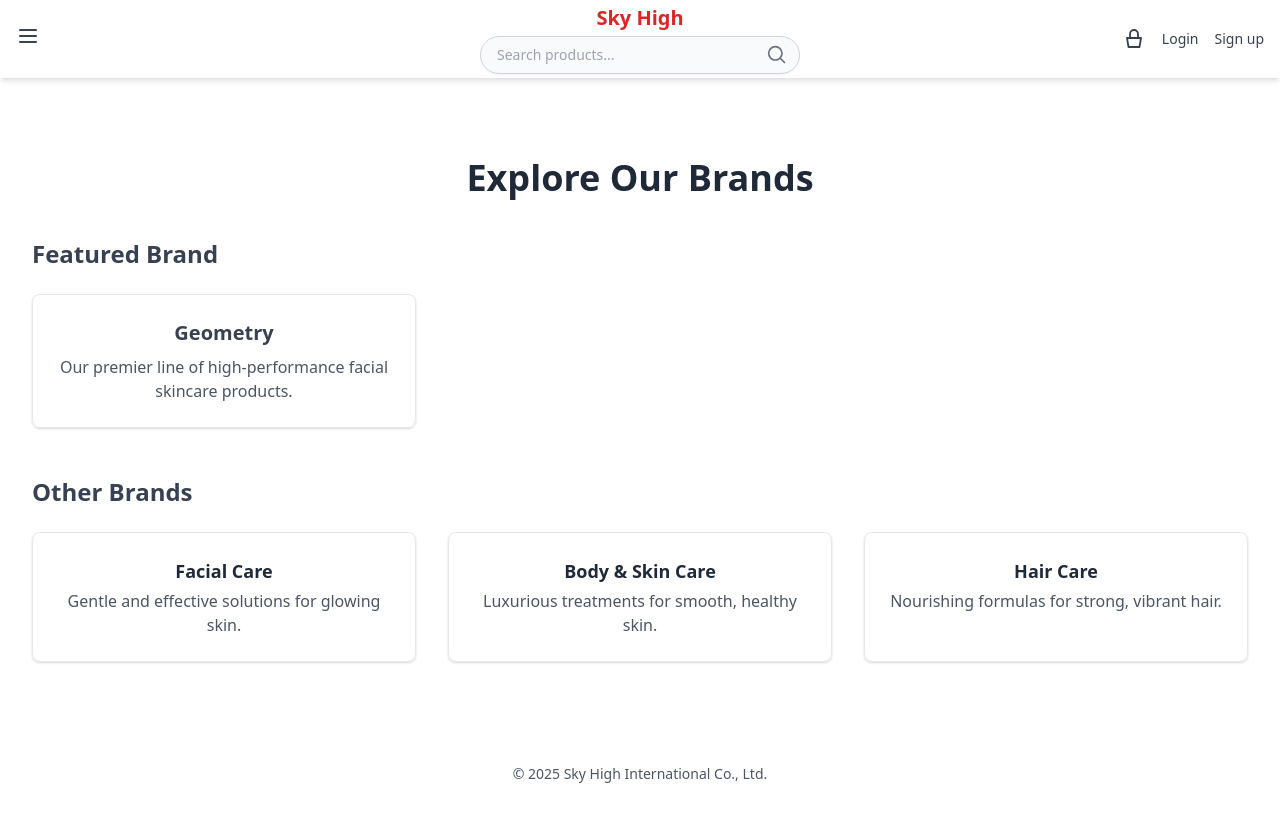
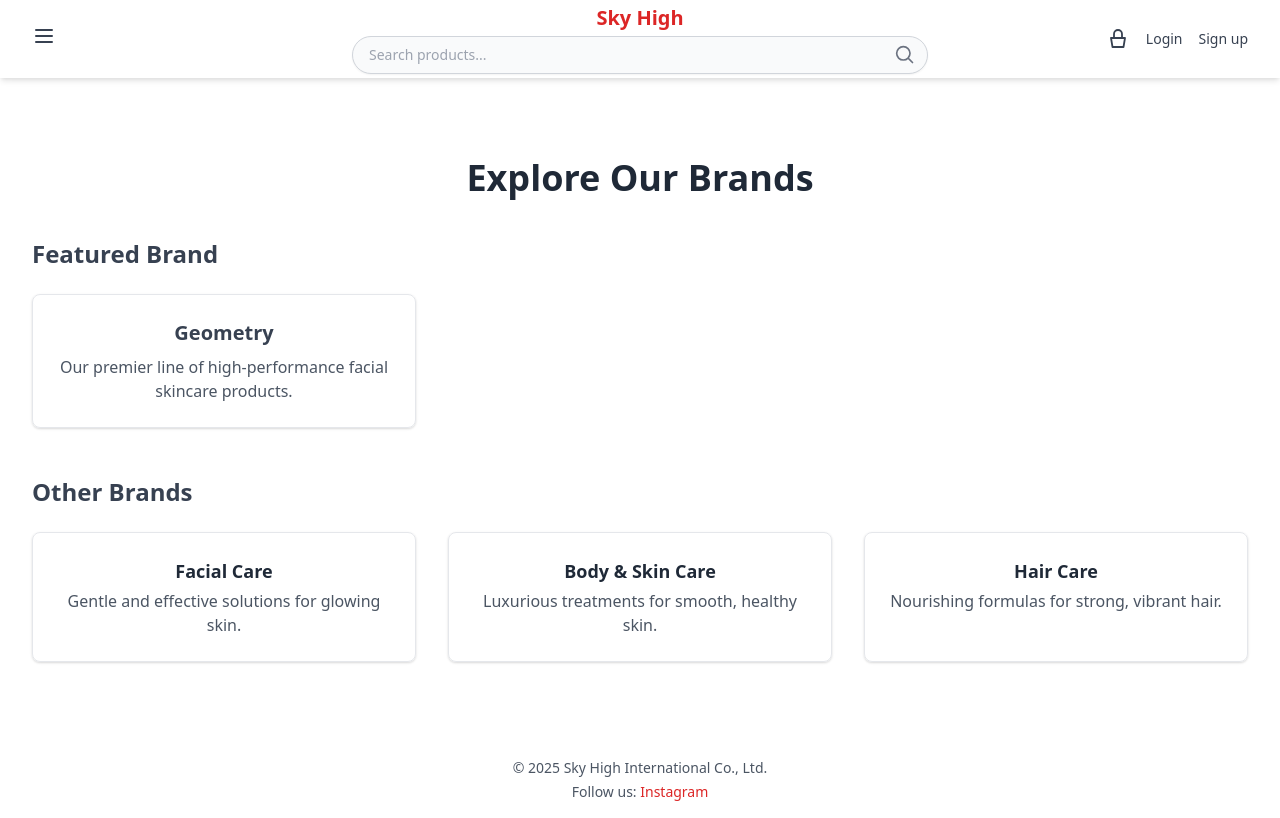
Before and after one commit to samiesaheb/E-commerce-Django, a Django app: page /brands/ in a window 1280 px wide. Before the commit the page ends 783 px from the top, so only its background shows below. Run offline with Django 5.2, Linux system fonts and the light colour scheme.

Commit message:
Add files via upload

```diff
--- a/skyhigh/core/templates/core/footer.html
+++ b/skyhigh/core/templates/core/footer.html
@@ -1,3 +1,8 @@
 <footer class="bg-white text-center text-sm text-gray-600 py-4 mt-auto">
   <p>&copy; 2025 Sky High International Co., Ltd.</p>
+  <p class="mt-1">
+    Follow us:
+    <a href="https://www.instagram.com/skyhigh.inter" target="_blank" rel="noopener noreferrer"
+       class="text-red-600 hover:underline">Instagram</a>
+  </p>
 </footer>
--- a/skyhigh/core/templates/core/header.html
+++ b/skyhigh/core/templates/core/header.html
@@ -1,9 +1,9 @@
 <header class="bg-white shadow-md sticky top-0 z-50" x-data="{ open: false }">
-  <div class="max-w-7xl mx-auto px-4 py-1">
+  <div class="max-w-screen-2xl mx-auto px-8 py-6 relative">
     <div class="flex items-center justify-between">
 
       <!-- Left: Hamburger Menu -->
-      <div class="flex-1">
+      <div>
         <button @click="open = !open" class="text-gray-700 hover:text-red-600 focus:outline-none">
           <svg xmlns="http://www.w3.org/2000/svg" class="h-6 w-6" fill="none"
                viewBox="0 0 24 24" stroke="currentColor">
@@ -11,14 +11,22 @@
                   d="M4 6h16M4 12h16M4 18h16"/>
           </svg>
         </button>
+      </div>
 
-        <!-- Dropdown Menu -->
-        <div x-show="open" @click.outside="open = false"
-             class="absolute mt-2 bg-white shadow-lg border rounded-md z-50 w-48 p-2 space-y-1">
+      <!-- Sidebar Navigation -->
+      <div x-show="open" @click.outside="open = false" class="fixed top-0 left-0 w-64 h-full bg-white shadow-lg z-50 p-4 overflow-y-auto">
+        <button @click="open = false" class="text-gray-700 hover:text-red-600 mb-4 focus:outline-none">
+          <svg xmlns="http://www.w3.org/2000/svg" class="h-6 w-6" fill="none"
+               viewBox="0 0 24 24" stroke="currentColor">
+            <path stroke-linecap="round" stroke-linejoin="round" stroke-width="2"
+                  d="M4 6h16M4 12h16M4 18h16"/>
+          </svg>
+        </button>
+        <nav class="space-y-2">
           <a href="/about/" class="block px-3 py-2 text-sm hover:bg-gray-100 rounded">About</a>
-          <div class="relative group">
+          <div class="group">
             <a href="/brands/" class="block px-3 py-2 text-sm hover:bg-gray-100 rounded">Brands</a>
-            <div class="ml-4 mt-1 pl-2 border-l border-gray-200 hidden group-hover:block">
+            <div class="ml-4 mt-1 pl-2 border-l border-gray-200 space-y-1">
               <a href="/brands/geometry/" class="block px-3 py-1 text-sm hover:bg-gray-100">Geometry</a>
               <a href="/brands/facial-care/" class="block px-3 py-1 text-sm hover:bg-gray-100">Facial Care</a>
               <a href="/brands/body-and-skin-care/" class="block px-3 py-1 text-sm hover:bg-gray-100">Body & Skin Care</a>
@@ -26,11 +34,11 @@
             </div>
           </div>
           <a href="/contact/" class="block px-3 py-2 text-sm hover:bg-gray-100 rounded">Contact</a>
-        </div>
+        </nav>
       </div>
 
       <!-- Center: Logo + Search -->
-      <div class="flex flex-col items-center">
+      <div class="absolute left-1/2 transform -translate-x-1/2 flex flex-col items-center justify-center max-w-xl w-full space-y-1 text-center">
         <a href="/" class="text-xl font-extrabold text-red-600">Sky High</a>
 
         <!-- Alpine.js powered live search -->
@@ -48,7 +56,7 @@
               this.show = false;
             }
           }}"
-          class="relative w-80 mt-1"
+          class="relative w-full"
         >
           <form action="{% url 'products:search' %}" method="GET" class="w-full">
             <div class="flex items-center rounded-full border border-gray-300 bg-gray-50 shadow-sm focus-within:ring-2 focus-within:ring-red-500 transition">
@@ -94,7 +102,6 @@
         x-init="window.addEventListener('cart-updated', e => count = e.detail.count)"
         id="cart-icon"
       >
-        <!-- Cart icon with dynamic badge -->
         <a href="{% url 'cart:show' %}" class="relative hover:text-red-600 transition-colors duration-200" aria-label="View Cart">
           <svg xmlns="http://www.w3.org/2000/svg" class="h-6 w-6 text-gray-700 hover:text-red-600" fill="none"
                viewBox="0 0 24 24" stroke="currentColor">
@@ -108,7 +115,6 @@
           </template>
         </a>
 
-        <!-- Auth Links -->
         {% if user.is_authenticated %}
           <form method="POST" action="{% url 'account_logout' %}">
             {% csrf_token %}
```
